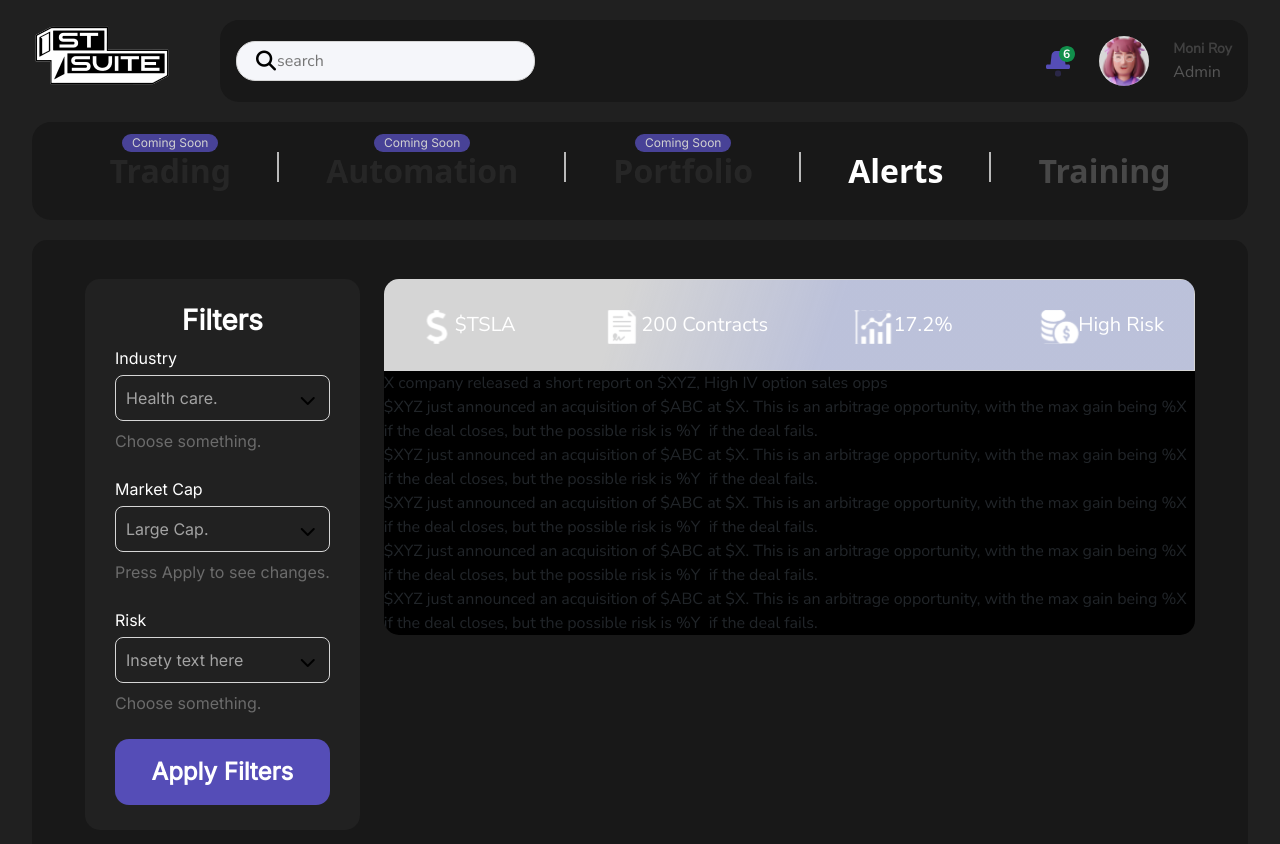
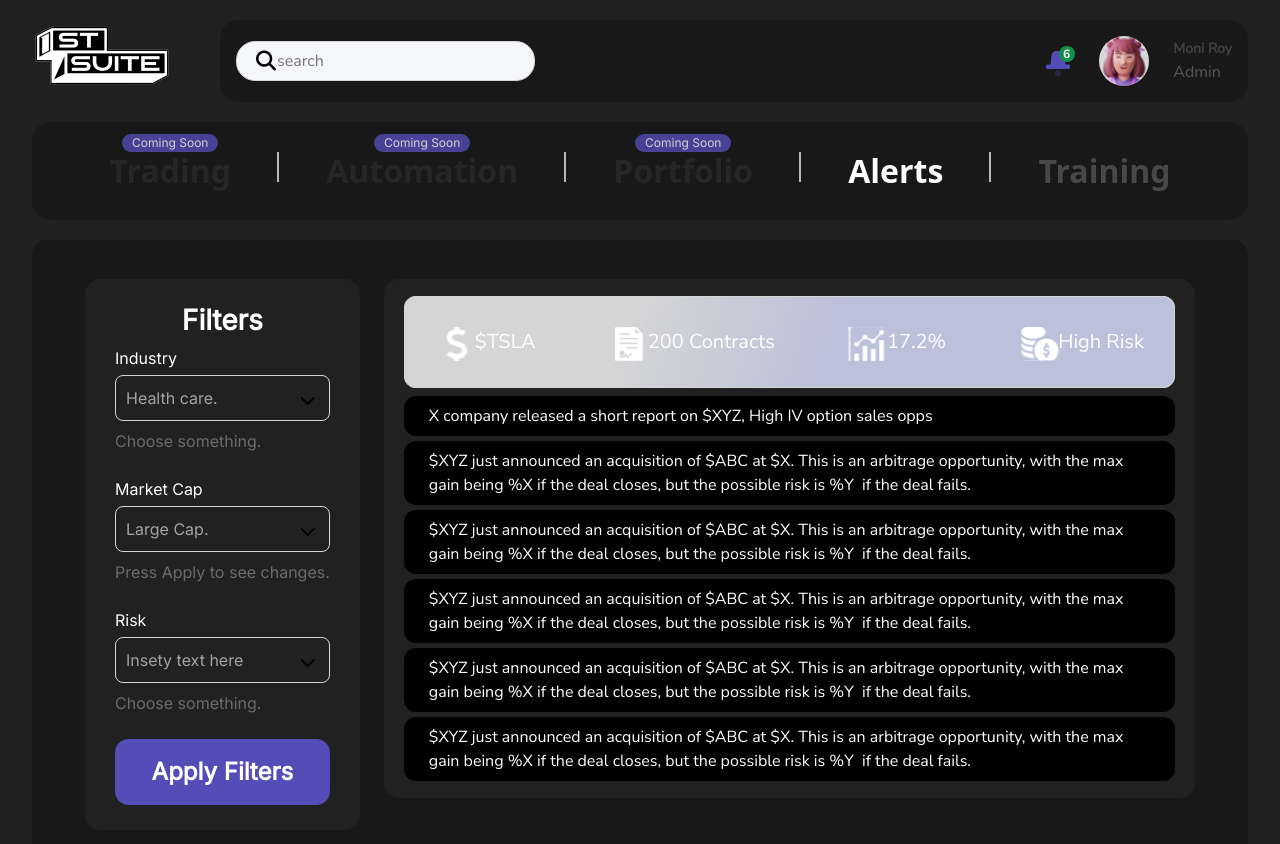
Before and after one commit to Hamza-Noah/Geek-Lab, a React (Vite) app: page / in a window 1280 px wide. Shown: the top 844 px of the page. Built offline with nearby package versions, Linux system fonts and the light colour scheme; a web font is replaced by a local one.

Commit message:
added the alerts to the data component

```diff
--- a/src/components/Data/Data.module.css
+++ b/src/components/Data/Data.module.css
@@ -1,12 +1,18 @@
 .data {
-  background-color: #000;
+  background-color: #212121;
   border-radius: 15px;
   overflow: hidden;
   font-family: "Nunito Sans";
+  padding: 17px 20px;
+  .data-layer {
+    background-color: #d5d5d5;
+  border-radius: 12px;
+
+  }
 }
 
 .data-info {
-  padding: 30px;
+  position: relative;
   background: linear-gradient(
       287.84deg,
       rgba(102, 126, 234, 0.231) 44.52%,
@@ -14,7 +20,12 @@
     ),
     linear-gradient(0deg, #d5d5d5, #d5d5d5);
   border: solid #d5d5d5 0.6px;
-  background-color: #212121;
+  border-radius: 12px;
+  margin-bottom: 5px;
+  z-index: 2;
+  padding: 30px;
+
+
   .data-stat {
     display: flex;
     align-items: center;
@@ -30,3 +41,14 @@
     height: 30px;
   }
 }
+
+.alert {
+  background-color: #000;
+  color: #fff;
+  margin-top: 5px;
+  border-radius: 12px;
+  padding: 8px 25px;
+  &:not(:last-child) {
+    margin-bottom: 5px;
+  }
+}
--- a/src/components/Data/Data.tsx
+++ b/src/components/Data/Data.tsx
@@ -15,6 +15,8 @@ export default function Data() {
   ];
   return (
     <section className={styles.data}>
+      <div className={styles.test}>
+        <div className={styles["data-layer"]}>
           <div className={styles["data-info"]}>
             <div className="d-flex justify-content-between">
               <div className={styles["data-stat"]}>
@@ -43,10 +45,12 @@ export default function Data() {
               </div>
             </div>
           </div>
-        <div className={`${styles.alerts}`}>
-          {dataAlets.map((alert) => {
+        </div>
+      </div>
+      <div className={`${styles.alerts} mt-2`}>
+        {dataAlets.map((alert, i) => {
           return (
-              <div>
+            <div key={i} className={styles.alert}>
               <p>{alert}</p>
             </div>
           );
```
Lines whose indentation alone changed are shown as unchanged.
